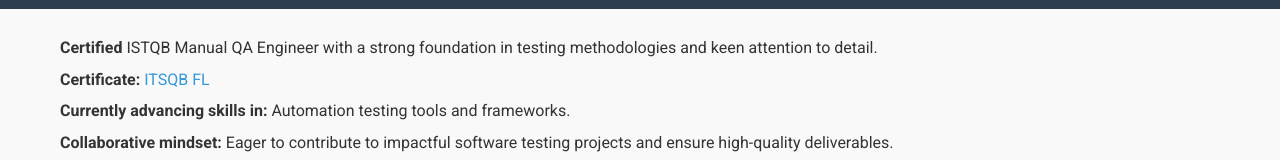
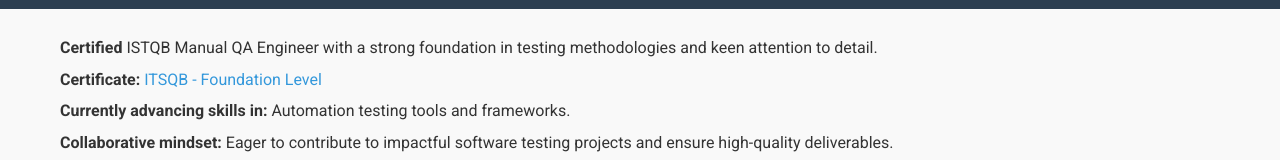
Before and after one commit to Tud0rN/QA-Portfolio, a plain HTML site: page index.html in a window 1280 px wide. Shown: the part 123-283 px from the top of the page. Drawn offline with Linux system fonts and the light colour scheme.

Commit message:
Update index.html

```diff
--- a/index.html
+++ b/index.html
@@ -151,7 +151,7 @@
     <section>
         <p class="welcome-text"><strong>Certified</strong> ISTQB Manual QA Engineer with a strong foundation in testing methodologies and
             keen attention to detail.</p>
-        <p class="welcome-text"><strong>Certificate:</strong><a href="https://drive.google.com/file/d/1X7ibX2ykygs-uHu_BikNsXaj7mQEqs4Q/view" target="_blank"> ITSQB FL</a> </p>
+        <p class="welcome-text"><strong>Certificate:</strong><a href="https://drive.google.com/file/d/1X7ibX2ykygs-uHu_BikNsXaj7mQEqs4Q/view" target="_blank"> ITSQB - Foundation Level</a> </p>
         <p class="welcome-text"><strong>Currently advancing skills in:</strong> Automation testing tools and frameworks.</p>
         <p class="welcome-text""><strong>Collaborative mindset:</strong> Eager to contribute to impactful software testing projects and
             ensure high-quality deliverables.</p>
```
